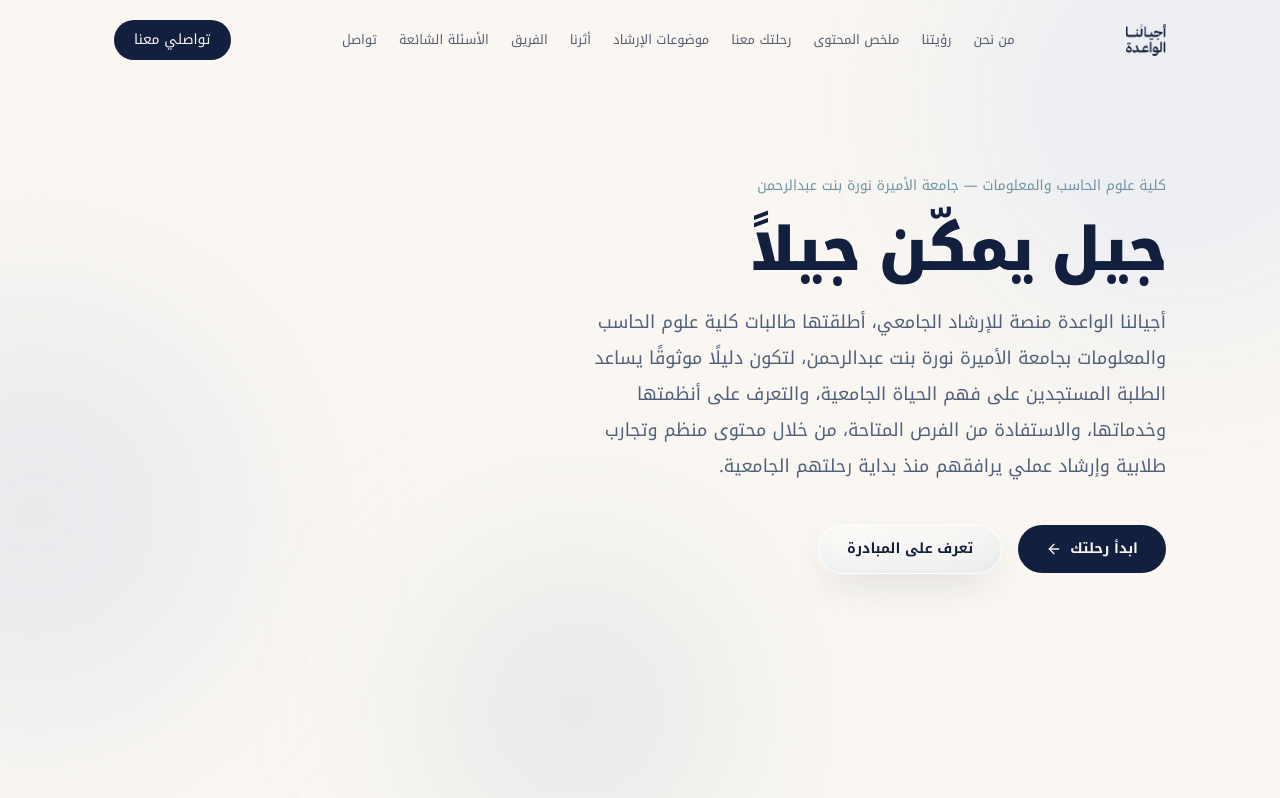
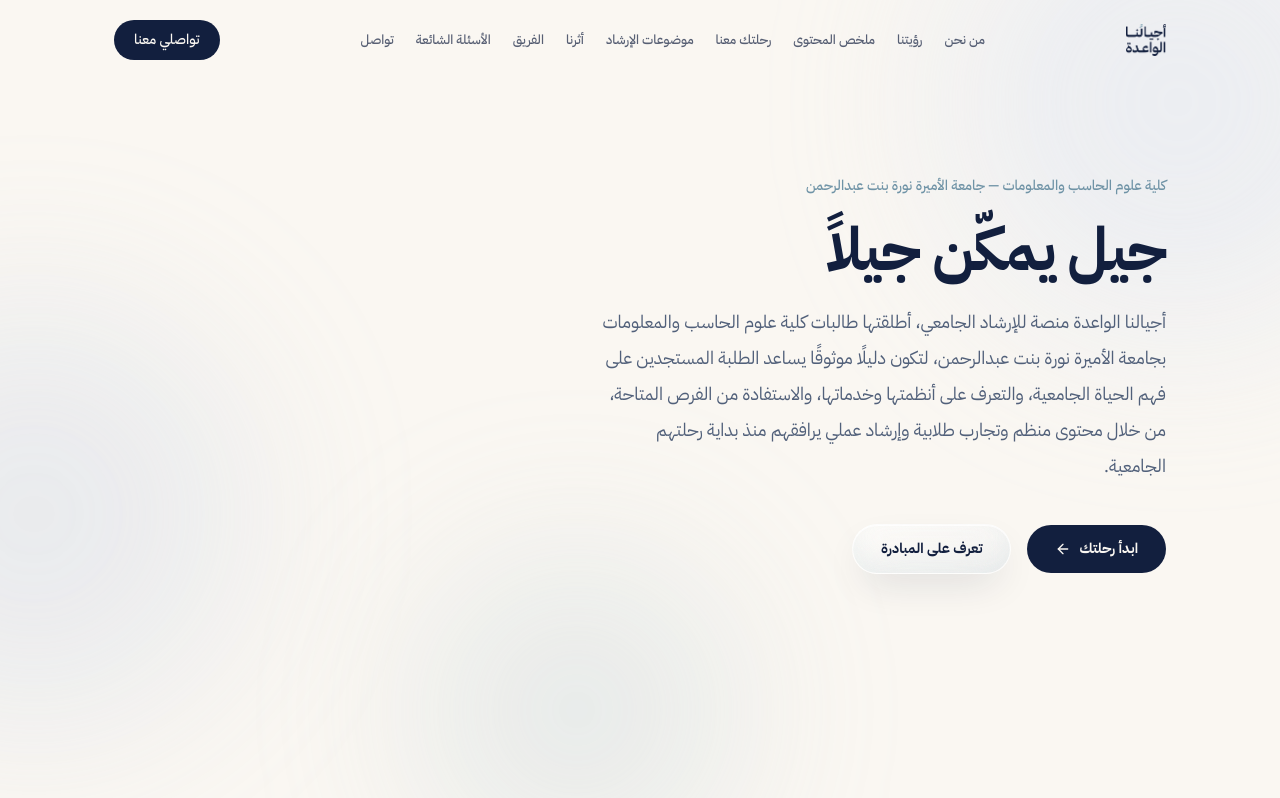
Before and after one commit to ajyalna-admin/AjyalnaAlwaidah, a Next.js app: page / in a window 1280 px wide. Shown: the top 798 px of the page. Built offline with nearby package versions, Linux system fonts and the light colour scheme.

Commit message:
Add files via upload

```diff
--- a/app/layout.tsx
+++ b/app/layout.tsx
@@ -1,14 +1,11 @@
 import type { Metadata } from "next";
-import localFont from "next/font/local";
+import { IBM_Plex_Sans_Arabic } from "next/font/google";
 import "./globals.css";
 import { brand } from "@/lib/data";
 
-const notoKufi = localFont({
-  src: [
-    { path: "./NotoKufiArabic-Regular.ttf", weight: "400", style: "normal" },
-    { path: "./NotoKufiArabic-Bold.ttf", weight: "700", style: "normal" },
-    { path: "./NotoKufiArabic-Black.ttf", weight: "900", style: "normal" },
-  ],
+const ibmPlexArabic = IBM_Plex_Sans_Arabic({
+  subsets: ["arabic"],
+  weight: ["400", "500", "600", "700"],
   variable: "--font-kufi",
   display: "swap",
 });
@@ -28,7 +25,7 @@ export default function RootLayout({
   return (
     <html lang="ar" dir="rtl">
       <body
-        className={`${notoKufi.variable} font-body antialiased bg-cream text-navy`}
+        className={`${ibmPlexArabic.variable} font-body antialiased bg-cream text-navy`}
       >
         <div className="bg-orbs" aria-hidden="true">
           <span className="h-[460px] w-[460px] bg-sky-mist/70 -top-32 -right-32" />
```
